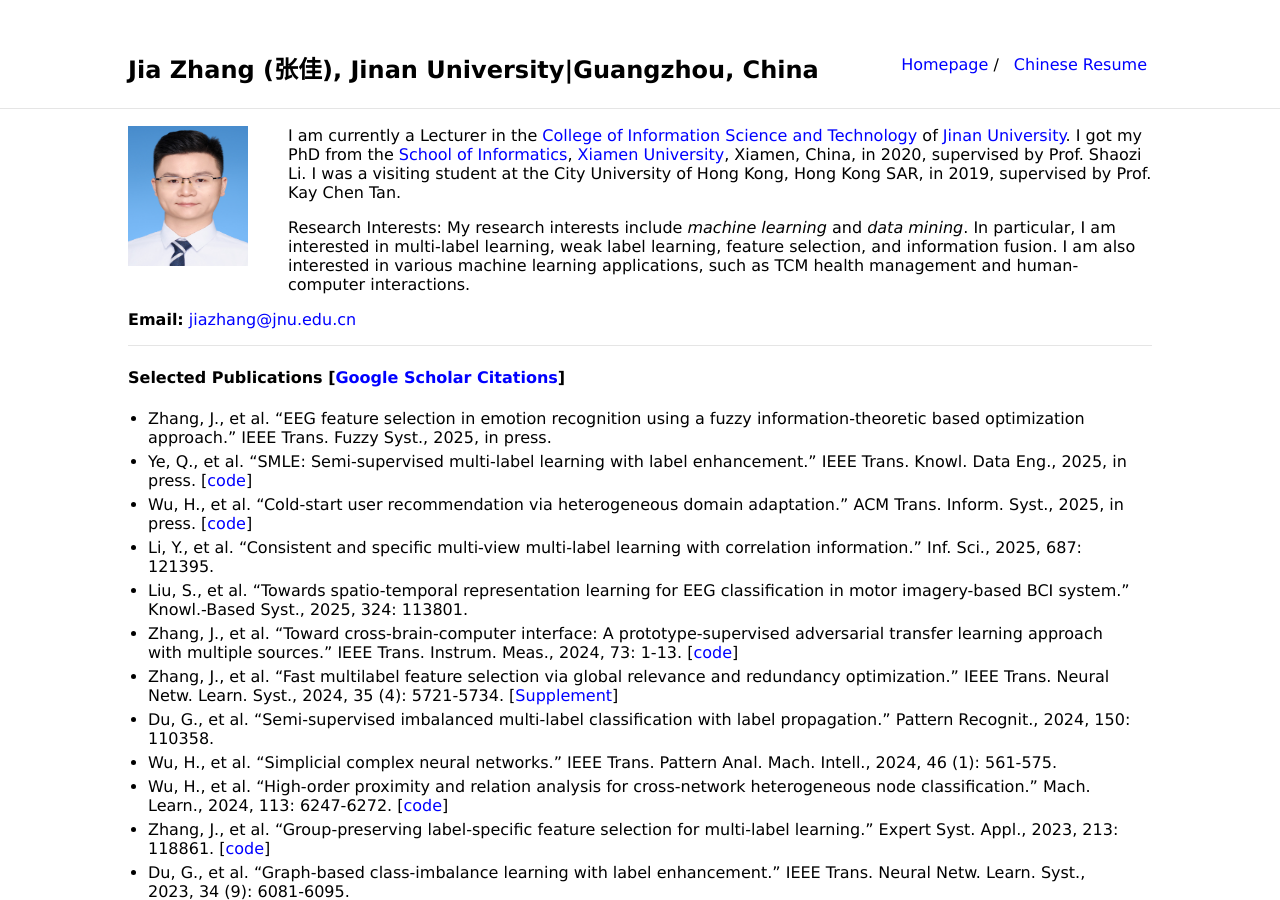
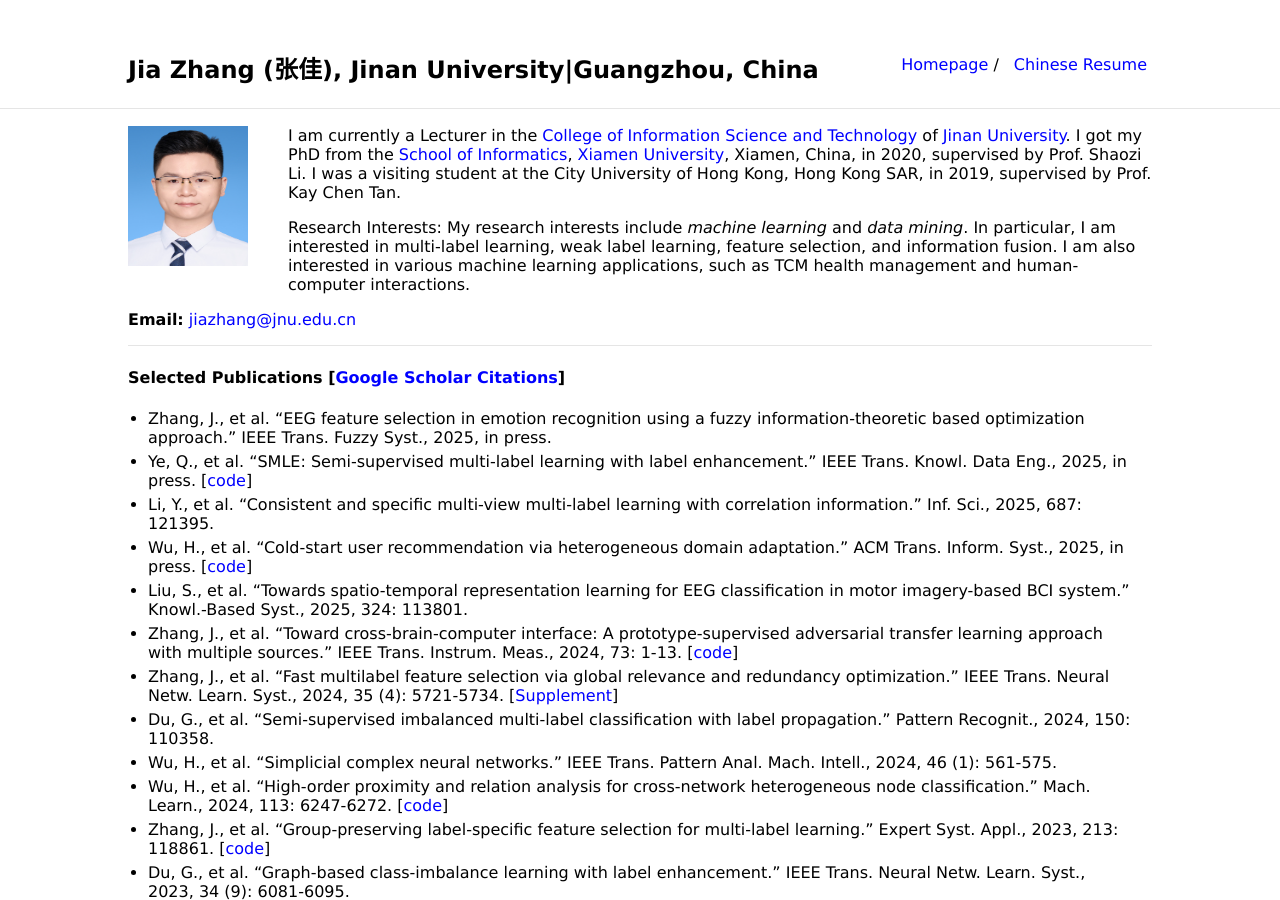
Before and after one commit to jiazhang-ml/jiazhang-ml.github.io, a Jekyll site: the page built from index.md, in a window 1280 px wide and 900 px high. Built offline with Jekyll 4.4.1, drawn with Linux system fonts in a browser that asks for light colours.

```diff
--- a/index.md
+++ b/index.md
@@ -17,8 +17,8 @@ Research Interests: My research interests include *machine learning* and *data m
 
 * Zhang, J., et al. "EEG feature selection in emotion recognition using a fuzzy information-theoretic based optimization approach." IEEE Trans. Fuzzy Syst., 2025, in press.
 * Ye, Q., et al. "SMLE: Semi-supervised multi-label learning with label enhancement." IEEE Trans. Knowl. Data Eng., 2025, in press. [[code](https://github.com/JNU-IHCILab/SMLE)]
+* Li, Y., et al. "Consistent and specific multi-view multi-label learning with correlation information." Inf. Sci., 2025, 687: 121395.
 * Wu, H., et al. "Cold-start user recommendation via heterogeneous domain adaptation." ACM Trans. Inform. Syst., 2025, in press. [[code](https://github.com/wuhanrui/FDMA)]
-* Li, Y., et al. "Consistent and specific multi-view multi-label learning with correlation information." Inf. Sci., 2025, 687: 121395.
 * Liu, S., et al. "Towards spatio-temporal representation learning for EEG classification in motor imagery-based BCI system." Knowl.-Based Syst., 2025, 324: 113801.
 * Zhang, J., et al. "Toward cross-brain-computer interface: A prototype-supervised adversarial transfer learning approach with multiple sources." IEEE Trans. Instrum. Meas., 2024, 73: 1-13. [[code](PSAT-main.zip)]
 * Zhang, J., et al. "Fast multilabel feature selection via global relevance and redundancy optimization." IEEE Trans. Neural Netw. Learn. Syst., 2024, 35 (4): 5721-5734. [[Supplement](SM-GRROfast.pdf)]
```
